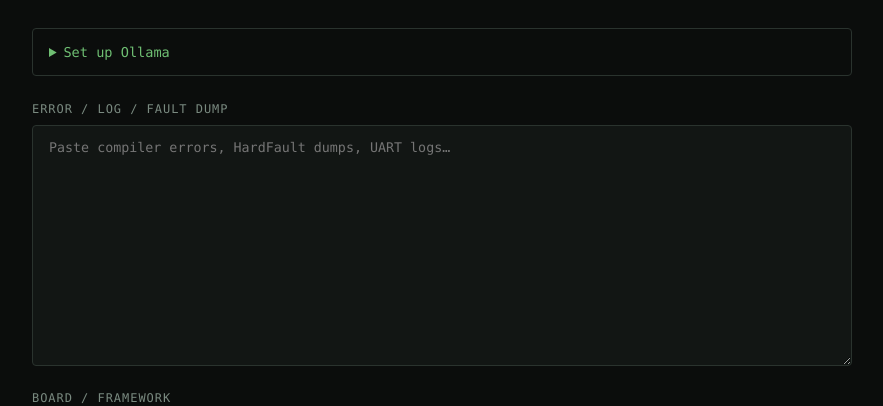
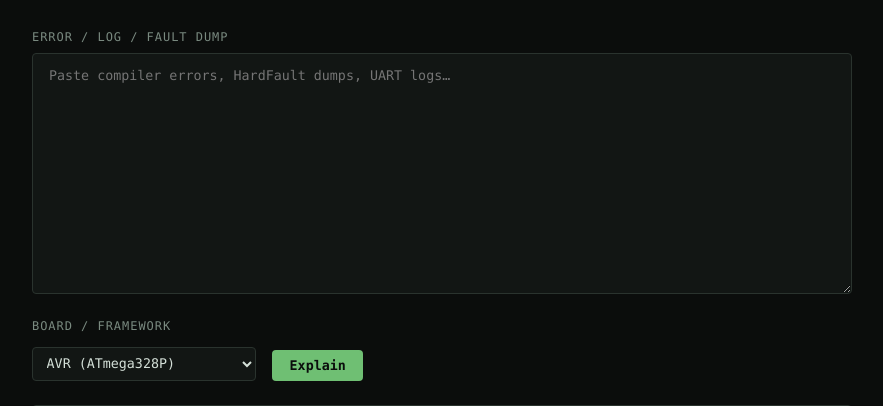
Before and after one commit to SpectronX/fault-line, a Flask app: page / in a window 1280 px wide. Shown: the part 94-500 px from the top of the page, without its empty margins (198-1081 px from the left). Run offline with Flask 3, Linux system fonts and the light colour scheme.

Commit message:
readme added and feature change to web page

```diff
--- a/templates/index.html
+++ b/templates/index.html
@@ -14,14 +14,6 @@
           Runs 100% locally on open-source Gemma via Ollama. No cloud. No API key.
         </p>
       </header>
-
-      <details class="ollama-help">
-        <summary>Set up Ollama</summary>
-        <p>Install and start <a href="https://ollama.com/download" target="_blank" rel="noreferrer">Ollama</a>, then download the default model:</p>
-        <pre><code>ollama pull gemma3:4b
-ollama serve</code></pre>
-        <p>Keep Ollama running while you use Fault Line. To use another installed model, set <code>OLLAMA_MODEL</code> before starting the app.</p>
-      </details>
 
       <label for="log">Error / log / fault dump</label>
       <textarea
```
Also changed, not shown: README.md (added).
